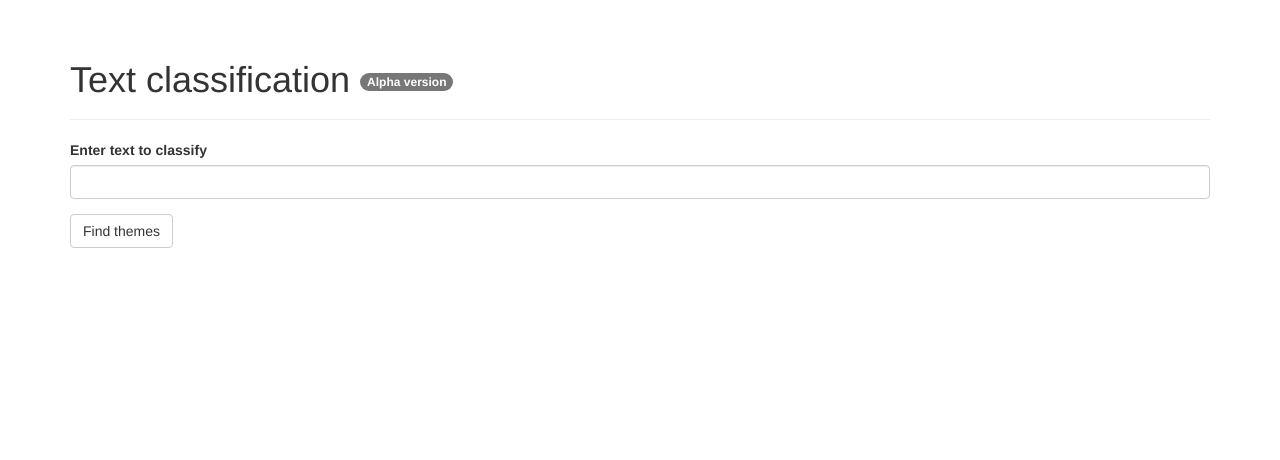
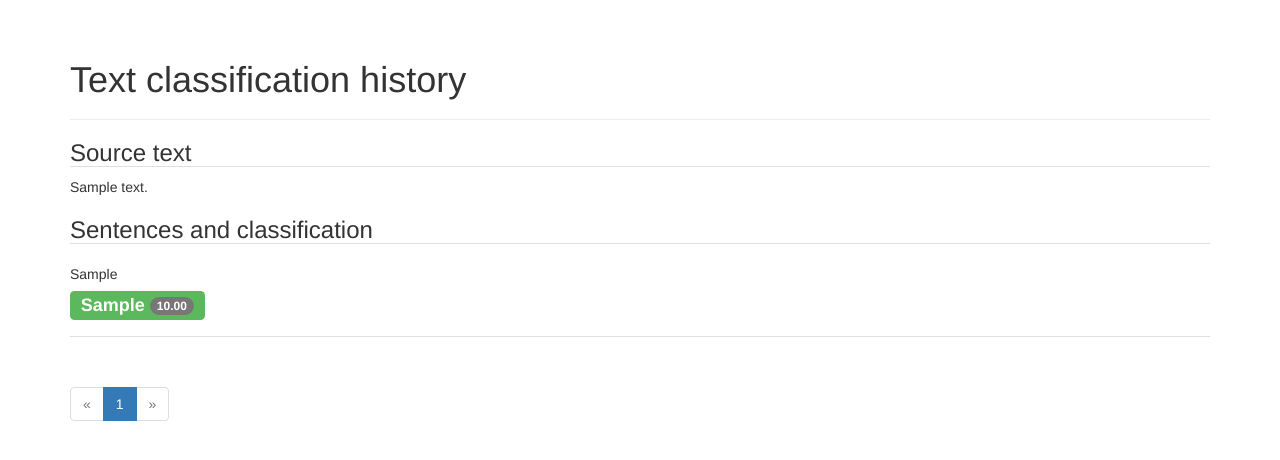
Before and after one commit to emil2099/TextApi, a Flask app: page /history in a window 1280 px wide. Shown: the part 52-512 px from the top of the page. Run offline with Flask 2, Linux system fonts and the light colour scheme; tables that the repository leaves empty hold one stand-in row (values such as "Sample post"); parts of the project's set-up code (start-up, migrations or seed data) failed here and were passed over; some libraries are stand-ins or nearby versions.

Commit message:
Added classification history. Fixed DB issue. Re-created migrations, added timestamp to DB entries.

```diff
--- a/app.py
+++ b/app.py
@@ -1,5 +1,7 @@
 import os
-from flask import Flask, render_template, session, redirect, url_for
+from datetime import datetime
+
+from flask import Flask, render_template, session, redirect, url_for, request, current_app
 
 from flask_script import Manager
 from flask_bootstrap import Bootstrap
@@ -7,7 +9,6 @@ from flask_wtf import FlaskForm
 from flask_sqlalchemy import SQLAlchemy
 from flask_script import Shell
 from flask_migrate import Migrate, MigrateCommand
-
 
 from wtforms import StringField, SubmitField
 from wtforms.validators import DataRequired
@@ -20,6 +21,7 @@ app.config['SECRET_KEY'] = 'word2vec!dem0'
 app.config['SQLALCHEMY_DATABASE_URI'] = 'sqlite:///' + os.path.join(basedir, 'data.sqlite')
 app.config['SQLALCHEMY_COMMIT_ON_TEARDOWN'] = True
 app.config['SQLALCHEMY_TRACK_MODIFICATIONS'] = False
+app.config['TEXTS_PER_PAGE'] = 20
 
 manager = Manager(app)
 bootstrap = Bootstrap(app)
@@ -44,6 +46,7 @@ class Text(db.Model):
     id = db.Column(db.Integer, primary_key=True)
     text = db.Column(db.Text)
     sentences = db.relationship('Sentence', backref='text')
+    timestamp = db.Column(db.DateTime, index=True, default=datetime.utcnow)
 
     def classify_themes(self):
         predictions = classifier.predict(self.text)
@@ -51,7 +54,7 @@ class Text(db.Model):
             sentence = Sentence(sentence=prediction['sentence'])
             self.sentences.append(sentence)
             themes = [Theme(theme=theme, score=score) for theme, score in prediction['themes']]
-            sentence.themes.append(themes)
+            sentence.themes.extend(themes)
 
     def __repr__(self):
         return '<Text: {}>'.format(self.text)
@@ -118,11 +121,13 @@ def classify_text():
     return render_template('classify.html', form=form, text=text)
 
 
-# TODO Develop into returning all previous results
-@app.route('/history', methods=['GET', 'POST'])
-def classify_text():
-
-    return render_template('classify.html', form=form, text=text)
+@app.route('/history')
+def classification_history():
+    page = request.args.get('page', type=int)
+    pagination = Text.query.order_by(Text.timestamp.desc()).paginate(
+        page, per_page=current_app.config['TEXTS_PER_PAGE'], error_out=False)
+    texts = pagination.items
+    return render_template('history.html', texts=texts, pagination=pagination)
 
 
 if __name__ == '__main__':
--- /dev/null
+++ b/templates/_macros.html
@@ -0,0 +1,29 @@
+{% macro pagination_widget(pagination, endpoint) %}
+<ul class="pagination">
+    <li{% if not pagination.has_prev %} class="disabled"{% endif %}>
+        <a href="{% if pagination.has_prev %}{{ url_for(endpoint, page=pagination.prev_num, **kwargs) }}{% else %}#{% endif %}">
+            &laquo;
+        </a>
+    </li>
+    {% for p in pagination.iter_pages() %}
+        {% if p %}
+            {% if p == pagination.page %}
+            <li class="active">
+                <a href="{{ url_for(endpoint, page = p, **kwargs) }}">{{ p }}</a>
+            </li>
+            {% else %}
+            <li>
+                <a href="{{ url_for(endpoint, page = p, **kwargs) }}">{{ p }}</a>
+            </li>
+            {% endif %}
+        {% else %}
+        <li class="disabled"><a href="#">&hellip;</a></li>
+        {% endif %}
+    {% endfor %}
+    <li{% if not pagination.has_next %} class="disabled"{% endif %}>
+        <a href="{% if pagination.has_next %}{{ url_for(endpoint, page=pagination.next_num, **kwargs) }}{% else %}#{% endif %}">
+            &raquo;
+        </a>
+    </li>
+</ul>
+{% endmacro %}
--- a/templates/classify.html
+++ b/templates/classify.html
@@ -20,4 +20,6 @@
     {% include '_sentences.html' %}
 {% endif %}
 
+<br>Look at <a href="/history">previous submissions</a>
+
 {% endblock %}
--- /dev/null
+++ b/templates/history.html
@@ -0,0 +1,27 @@
+{% extends "base.html" %}
+{% import "_macros.html" as macros %}
+
+{% block title %}Text Classification - History{% endblock %}
+
+{% block page_content %}
+<div class="page-header">
+    <h1>Text classification history</h1>
+</div>
+
+{% for text in texts %}
+    {% if text %}
+        <h3 class="section">Source text</h3>
+        <p>{{ text.text }}</p>
+    {% endif %}
+
+    {% if text.sentences %}
+        <h3 class="section">Sentences and classification</h3>
+        {% include '_sentences.html' %}
+    {% endif %}
+{% endfor %}
+
+<div class="pagination">
+    {{ macros.pagination_widget(pagination, '.classification_history') }}
+</div>
+
+{% endblock %}
--- a/templates/index.html
+++ b/templates/index.html
@@ -3,7 +3,7 @@
 {% block title %}Text API{% endblock %}
 
 {% block page_content %}
-<div class="page-header">
+<div class="pa\ge-header">
     <h1>Hello World!</h1>
 </div>
 {% endblock %}
```
Also changed, not shown: migrations/versions/73aa63e79620_re_created_migrations.py (renamed from migrations/versions/ceef0f9dc08a_initial_migration.py, +10 -7 lines), migrations/versions/7e5191cbcc70_updated_backref_error.py (deleted, +0 -30 lines), migrations/versions/fa4b219c2134_fixed_foreign_key_and_renamed_themes.py (deleted, +0 -44 lines), 1 other file.
